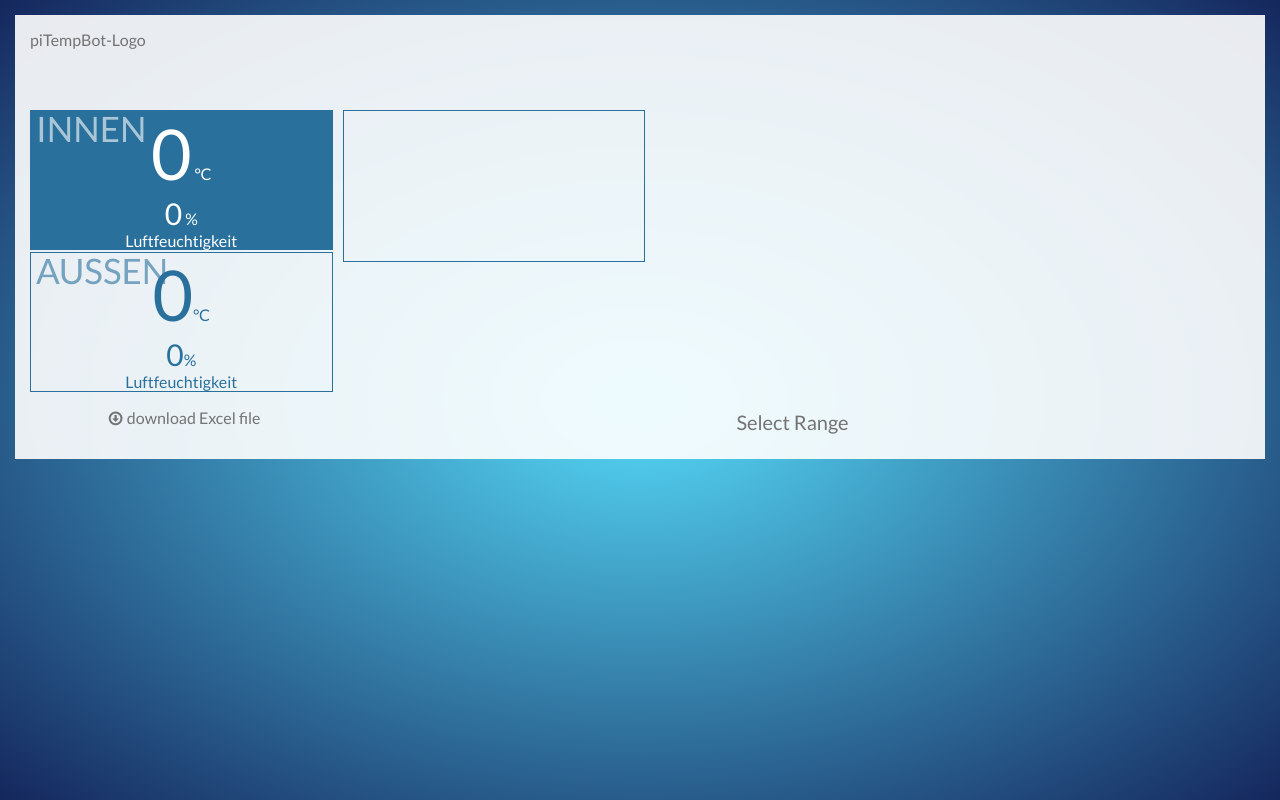
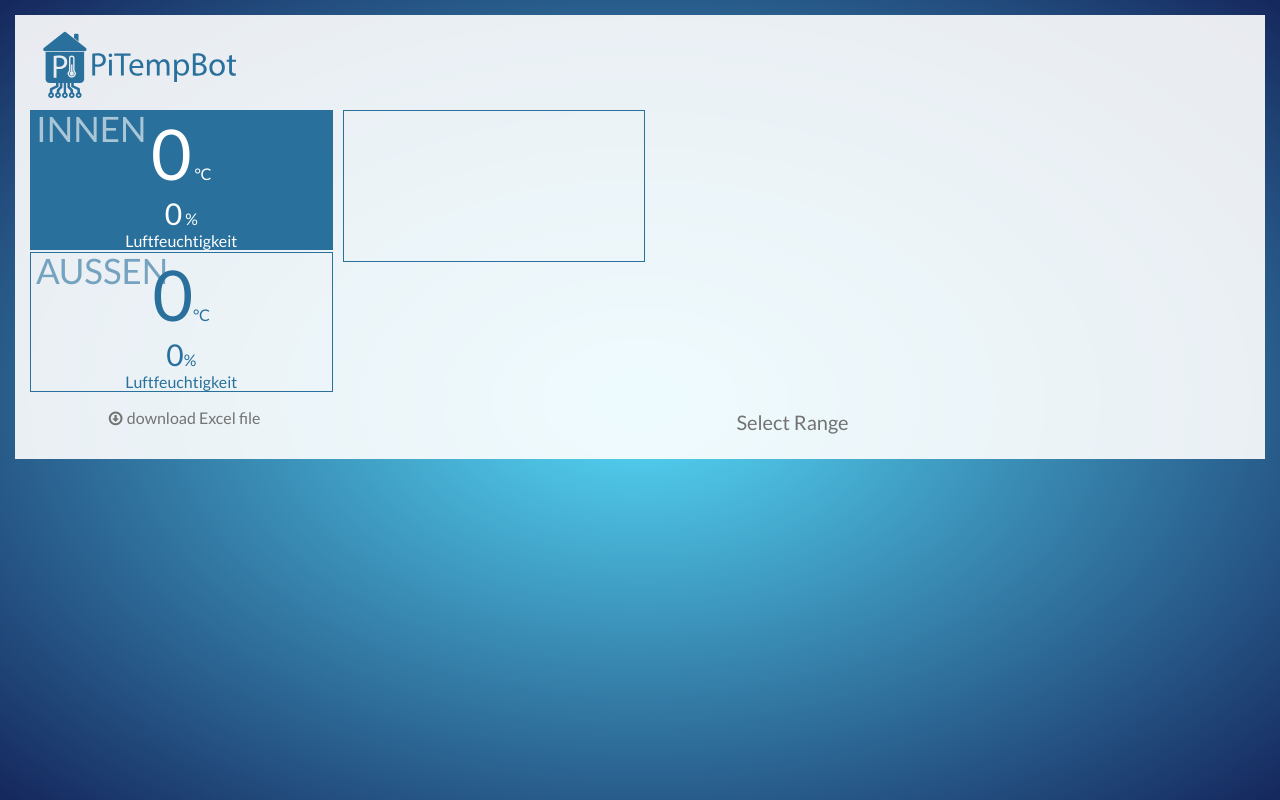
Before and after one commit to lud-hu/piTempBotFrontend, a plain HTML site: page index.html in a window 1280 px wide. Drawn offline with Linux system fonts and the light colour scheme; no server answers.

Commit message:
added piTempBot logo

```diff
--- a/css/style.less
+++ b/css/style.less
@@ -42,6 +42,10 @@ body {
 	height: 70px;
 	margin-bottom: 10px;
 	justify-content: space-between;
+
+	.logo img {
+		height: 100%;
+	}
 
 	.ventRec {
 		padding: 0 20px;
--- a/index.html
+++ b/index.html
@@ -22,7 +22,7 @@
 
 	<div class="main-content">
 		<div class="row" id="header-row">
-			<div class="logo">piTempBot-Logo</div>
+			<div class="logo"><img src="logo.svg" alt=""></div>
 			<div class="ventRec" id="true" style="display: none;">Lüften lohnt sich!</div>
 			<div class="ventRec" id="false" style="display: none;">Lüften lohnt sich nicht.</div>
 		</div>
```
Also changed, not shown: css/style.css, logo.svg (added).
